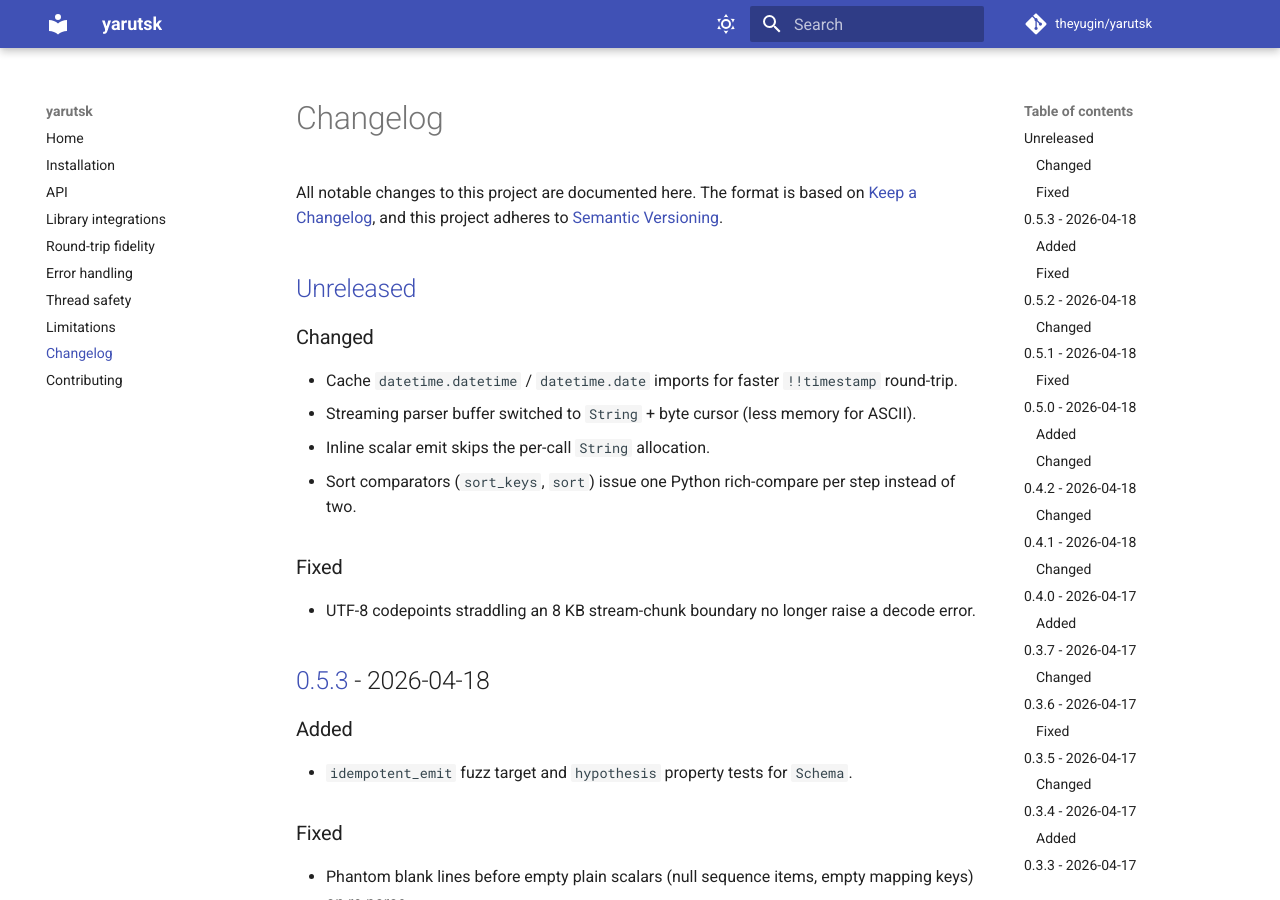
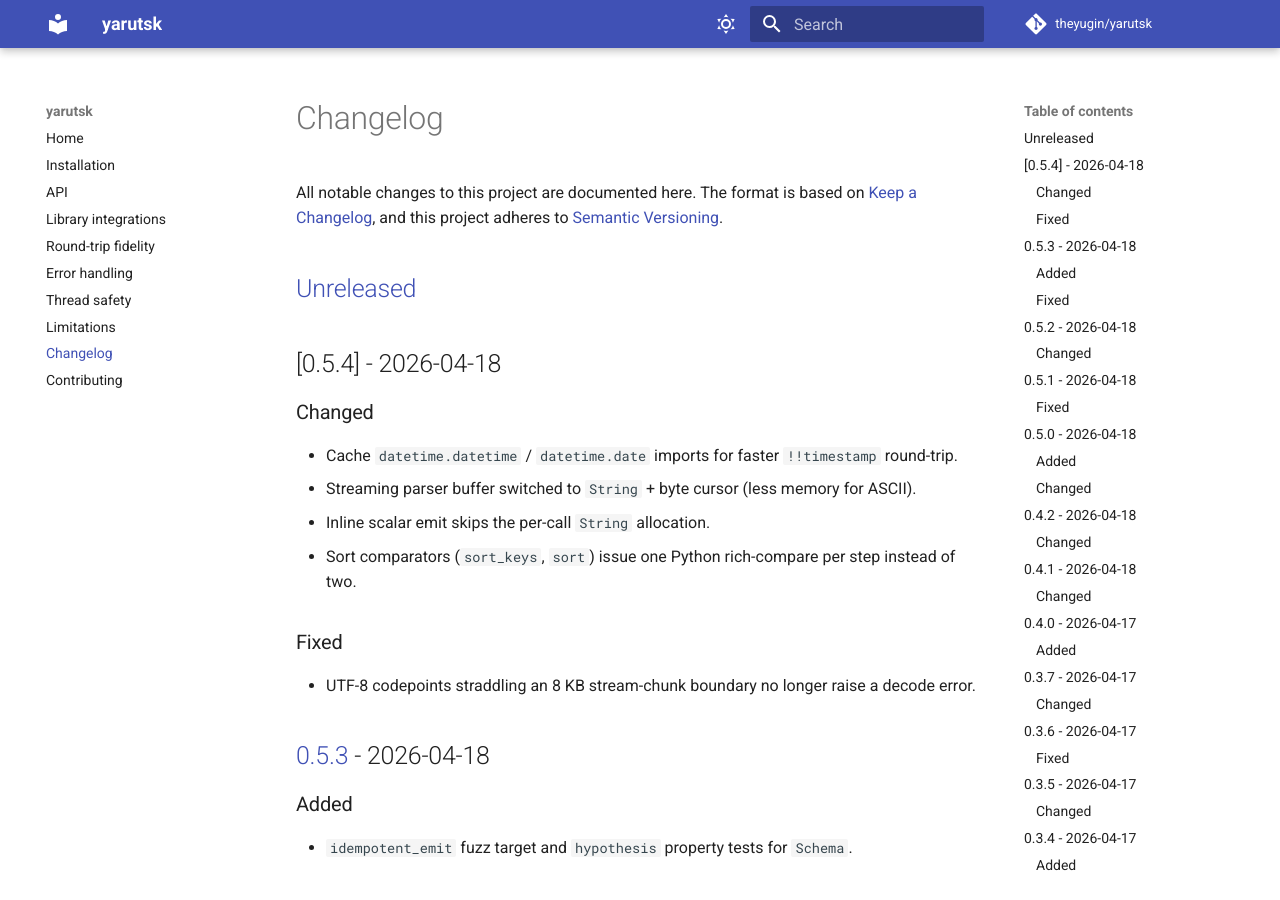
Before and after one commit to theyugin/yarutsk, an MkDocs documentation site: the page built from docs/changelog.md, in a window 1280 px wide and 900 px high. Built offline with MkDocs 1.6.1 and Material for MkDocs 9.7.7, drawn with Linux system fonts in a browser that asks for light colours; comment, search, counter and statistics services are not loaded.

```diff
--- a/Cargo.toml
+++ b/Cargo.toml
@@ -1,6 +1,6 @@
 [package]
 name = "yarutsk"
-version = "0.5.3"
+version = "0.5.4"
 edition = "2024"
 rust-version = "1.85"
 description = "A YAML round-trip library that preserves comments and insertion order"
--- a/docs/changelog.md
+++ b/docs/changelog.md
@@ -3,6 +3,8 @@
 All notable changes to this project are documented here. The format is based on [Keep a Changelog](https://keepachangelog.com/en/1.1.0/), and this project adheres to [Semantic Versioning](https://semver.org/spec/v2.0.0.html).
 
 ## [Unreleased]
+
+## [0.5.4] - 2026-04-18
 
 ### Changed
 - Cache `datetime.datetime` / `datetime.date` imports for faster `!!timestamp` round-trip.
```
Also changed, not shown: CHANGELOG.md (+4 -1 lines).
